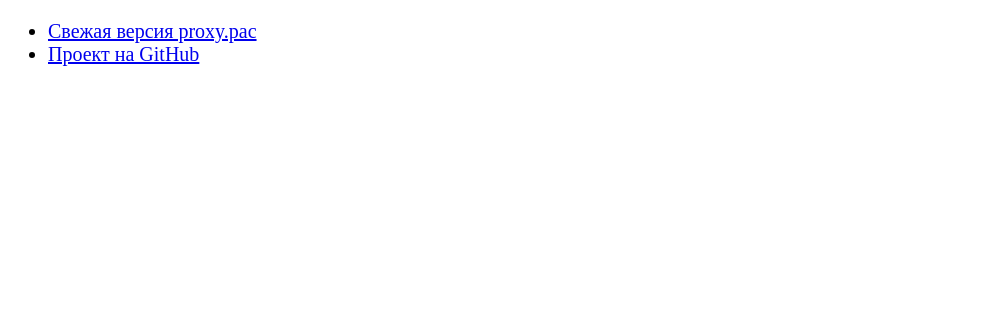
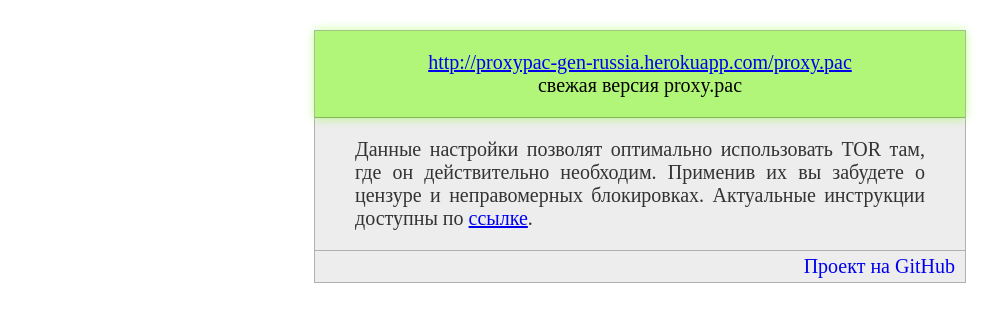
Before and after one commit to Alex0007/proxypac-gen-russia, a website: page static/index.html in a window 1280 px wide. Shown: the whole page, without its empty margins (0-1006 px from the left). Drawn offline with Linux system fonts and the light colour scheme.

Commit message:
webpage update

```diff
--- a/static/index.html
+++ b/static/index.html
@@ -6,18 +6,54 @@
     <title>proxypac-gen-russia</title>
 </head>
 <style>
+    html, body{margin: 0;}
     body {
         font-size: 20px;
+        text-align: justify;
+    }
+    #content {
+        top: 30px;
+        max-width: 650px;
+        background: rgba(0, 0, 0, 0.07);
+        margin: 0 auto;
+        position: relative;
+        border: 1px solid rgba(0, 0, 0, 0.26);
+    }
+    #link {
+        background: rgba(115, 255, 0, 0.49);
+        text-align: center;
+        padding: 20px 0px;
+                box-shadow: 0px 0px 10px rgba(115, 255, 0, 0.49);
+        border-bottom: 1px solid rgba(0, 0, 0, 0.26);
+
+    }
+    #descr {
+        padding: 20px 40px;
+        color: rgb(51, 51, 51);
+    }
+    footer {
+        text-align: right;
+        position: relative;
+        display: block;
+        padding: 4px 10px;
+        border-top: 1px solid rgba(0, 0, 0, 0.26);
+    }
+    footer a {
+        text-decoration: none;
     }
 </style>
 
 <body>
-    <ul>
-        <li><a href="http://proxypac-gen-russia.herokuapp.com/proxy.pac">Свежая версия proxy.pac</a>
-        </li>
-        <li><a href="https://github.com/Alex0007/proxypac_gen_russia">Проект на GitHub</a>
-        </li>
-    </ul>
+    <div id="content">
+        <div id="link">
+            <a href="http://proxypac-gen-russia.herokuapp.com/proxy.pac">http://proxypac-gen-russia.herokuapp.com/proxy.pac</a><br>
+            cвежая версия proxy.pac
+        </div>
+        <div id="descr">Данные настройки позволят оптимально использовать TOR там, где он действительно необходим. Применив их вы забудете о цензуре и неправомерных блокировках. Актуальные инструкции доступны по <a href="https://github.com/Alex0007/proxypac_gen_russia#%D0%90%D0%B2%D1%82%D0%BE%D0%BC%D0%B0%D1%82%D0%B8%D1%87%D0%B5%D1%81%D0%BA%D0%BE%D0%B5-%D0%B8%D1%81%D0%BF%D0%BE%D0%BB%D1%8C%D0%B7%D0%BE%D0%B2%D0%B0%D0%BD%D0%B8%D0%B5">ссылке</a>.</div>
+
+        <footer><a href="https://github.com/Alex0007/proxypac_gen_russia">Проект на GitHub</a>
+        </footer>
+    </div>
 </body>
 
 </html>
```
